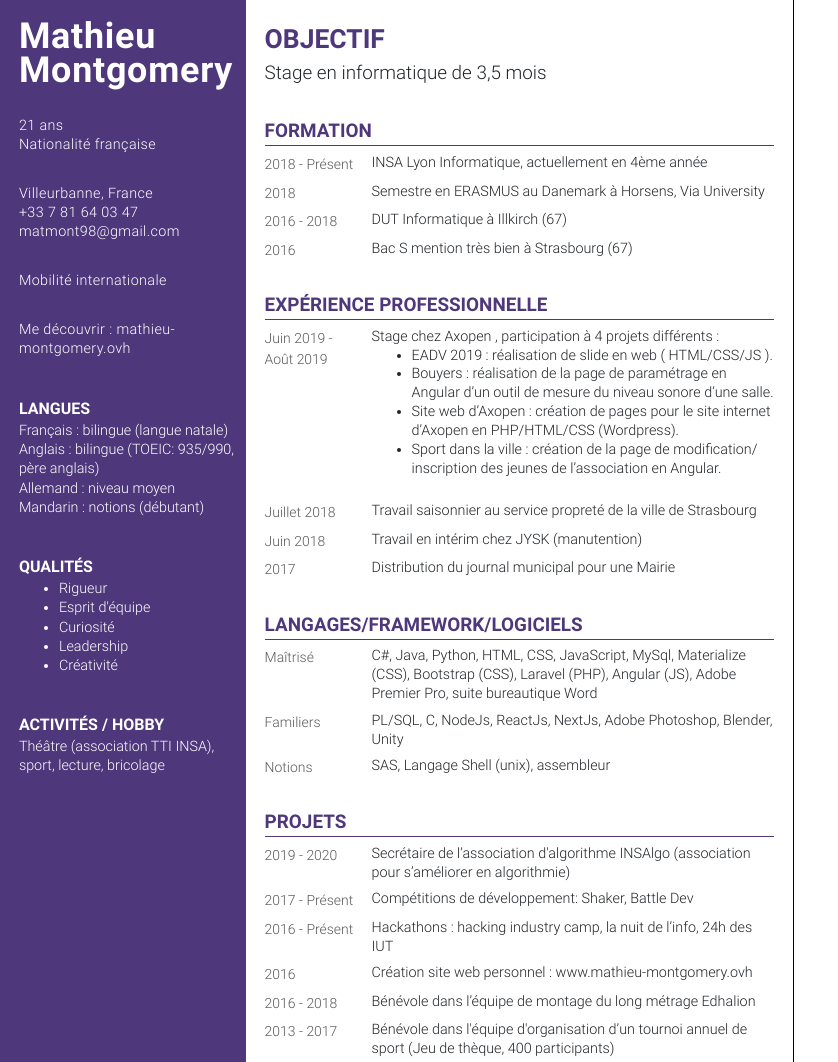
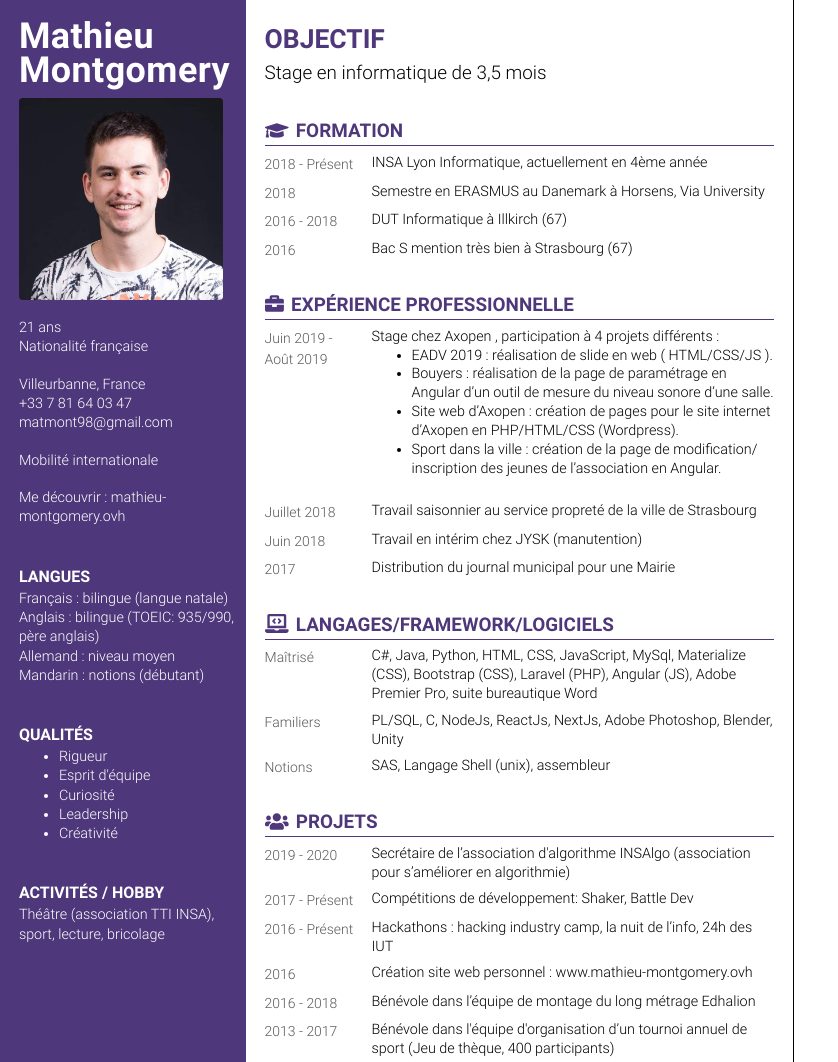
Before and after one commit to LittleMat/CV_in_web, a website built with webpack: page dist/index.html in a window 1280 px wide. Shown: the top 1062 px of the page, without its empty margins (0-838 px from the left). Built offline with nearby package versions, Linux system fonts and the light colour scheme; some packages are replaced by stand-ins of ours; a web font is replaced by a local one.

Commit message:
Profil picture + icons

```diff
--- a/cv_french.json
+++ b/cv_french.json
@@ -41,7 +41,7 @@
 		"big_components" : [
 			{
 				"title" : "Formation",
-				"icon" : "",
+				"icon" : "fas fa-graduation-cap",
 				"elements" : [
 					{
 						"date_begin" : "2018",
@@ -65,7 +65,7 @@
 			},
 			{
 				"title" : "Expérience professionnelle",
-				"icon" : "",
+				"icon" : "fas fa-briefcase",
 				"elements" : [
 					{
 						"date_begin" : "Juin 2019",
@@ -94,7 +94,7 @@
 			},
 			{
 				"title" : "Langages/Framework/Logiciels",
-				"icon" : "",
+				"icon" : "fas fa-laptop-code",
 				"elements" : [
 					{
 						"date_begin" : "Maîtrisé",
@@ -112,7 +112,7 @@
 			},
 			{
 				"title" : "Projets",
-				"icon" : "",
+				"icon" : "fas fa-users",
 				"elements" : [
 					{
 						"date_begin" : "2019",
--- a/package.json
+++ b/package.json
@@ -11,6 +11,7 @@
     "roboto-fontface": "^0.10.0"
   },
   "devDependencies": {
+    "@fortawesome/fontawesome-free": "^5.11.1",
     "autoprefixer": "^9.6.1",
     "css-loader": "^3.2.0",
     "file-loader": "^4.2.0",
--- a/src/index.js
+++ b/src/index.js
@@ -5,6 +5,11 @@ import PersonnalPattern from './patterns/personnal.pattern.js';
 import SmallComponentPattern from './patterns/small_component.pattern.js';
 import BigComponentPattern from './patterns/big_component.pattern.js';
 import ObjectifPattern from './patterns/objectif.pattern.js';
+
+import '@fortawesome/fontawesome-free/js/fontawesome'
+import '@fortawesome/fontawesome-free/js/solid'
+import '@fortawesome/fontawesome-free/js/regular'
+import '@fortawesome/fontawesome-free/js/brands'
 
 require('../dist/index.html')
 const cv_json = require('../cv_french.json')
--- a/src/patterns/big_component.pattern.js
+++ b/src/patterns/big_component.pattern.js
@@ -29,8 +29,9 @@ export default class BigComponentPattern {
 	}
 
 	getHtml() {
+		let icon = this.icon ? `<i class="${this.icon} icon_big_c"></i>` : ''
 		return `<div class='big_component_holder'>
-					<div class="big_c_title">${this.title}</div>
+					<div class="big_c_title">${icon}${this.title}</div>
 					<div class="big_c_elements_holder">${this.elements ? this.elements : ''}</div>
 				</div>`
 	}
--- a/src/patterns/personnal.pattern.js
+++ b/src/patterns/personnal.pattern.js
@@ -1,3 +1,5 @@
+import ProfilPicture from '../../assets/profil_image.jpg';
+
 export default class PersonnalPattern {
 	constructor(last_name, first_name, picture, age, nationality, address, phone, email, mobility, personnal_website) {
 		this.last_name = last_name;
@@ -10,11 +12,14 @@ export default class PersonnalPattern {
 		this.email = email;
 		this.mobility = mobility;
 		this.personnal_website = personnal_website;
+		console.log(ProfilPicture);
 	}
 
 	getHtml() {
 		return `<div id="first_name" class="name">${this.first_name}</div>
 				<div id="last_name" class="name">${this.last_name}</div>
+
+				<img src="${ProfilPicture}" alt="profil_picture" id="profil_picture"/>
 
 				<div id="age" class="small_info small_info_space">${this.age}</div>
 				<div id="nationality" class="small_info">${this.nationality}</div>
--- a/src/scss/custom.scss
+++ b/src/scss/custom.scss
@@ -3,6 +3,8 @@
 // --------------------------------------------------------------
 
 $color_date:#595959;
+$color_dark_text:#000;
+$color_white_text:#fff;
 $color_main: #4e377a;
 
 $theme-colors: (
@@ -72,20 +74,28 @@ h1 {
 
 .name {
 	font-family: 'Roboto-Bold';
-	letter-spacing: 0.2mm;
+	letter-spacing: 0.12mm;
 	font-size: 9.5mm;
 	line-height: 9mm;
+	color: $color_white_text;
 }
 
 .small_info {
 	font-family: 'Roboto-Light';
-	letter-spacing: 0.1mm;
 	font-size: $size_text;
 	line-height: 5mm;
+	color: $color_white_text;
 }
 
 .small_info_space {
-	margin-top: 8mm;
+	margin-top: 5mm;
+}
+
+#profil_picture {
+	margin-top:3mm;
+	width:90%;
+	height: auto;
+	border-radius: 1mm;
 }
 
 // --------------------------------------------------------------
@@ -94,11 +104,13 @@ h1 {
 
 .small_component_holder{
 	margin-top: $space_small;
+	color: $color_white_text;
 }
 
 .small_c_title{
 	font-family: $font_title;
 	text-transform: uppercase;
+	color: $color_white_text;
 }
 
 .small_c_content, .small_c_array, .small_c_list{
@@ -144,6 +156,11 @@ h1 {
 	font-family: $font_text;
 	font-size: $size_text;
 	line-height: $line_height_text;
+	color: $color_dark_text;
+}
+
+.icon_big_c{
+	margin-right: 2mm;
 }
 // --------------------------------------------------------------
 //						Objectif
@@ -159,6 +176,7 @@ h1 {
 .objectif_text {
 	font-family: $font_text;
 	font-size: 5mm;
+	color: $color_dark_text;
 }
 
 // --------------------------------------------------------------
--- a/webpack.config.js
+++ b/webpack.config.js
@@ -46,6 +46,12 @@ module.exports = {
 		          }
 		        ]
 		    },
+		    {
+	        	test: /\.(png|svg|jpg|gif)$/,
+	        	use: [
+	        		'file-loader'
+	        	]
+	       }
 		]
 	},
 
```
Also changed, not shown: assets/profil_image.jpg (added), 1 other file.
